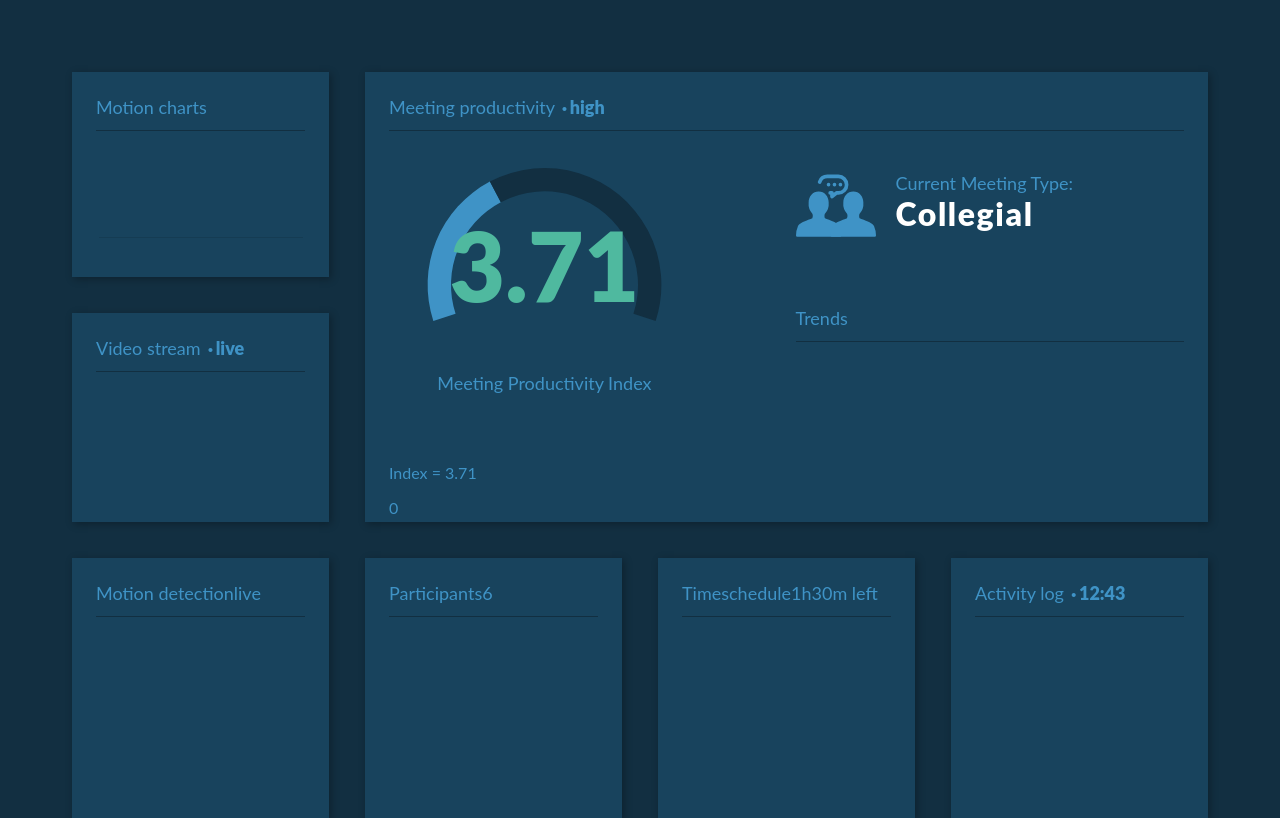
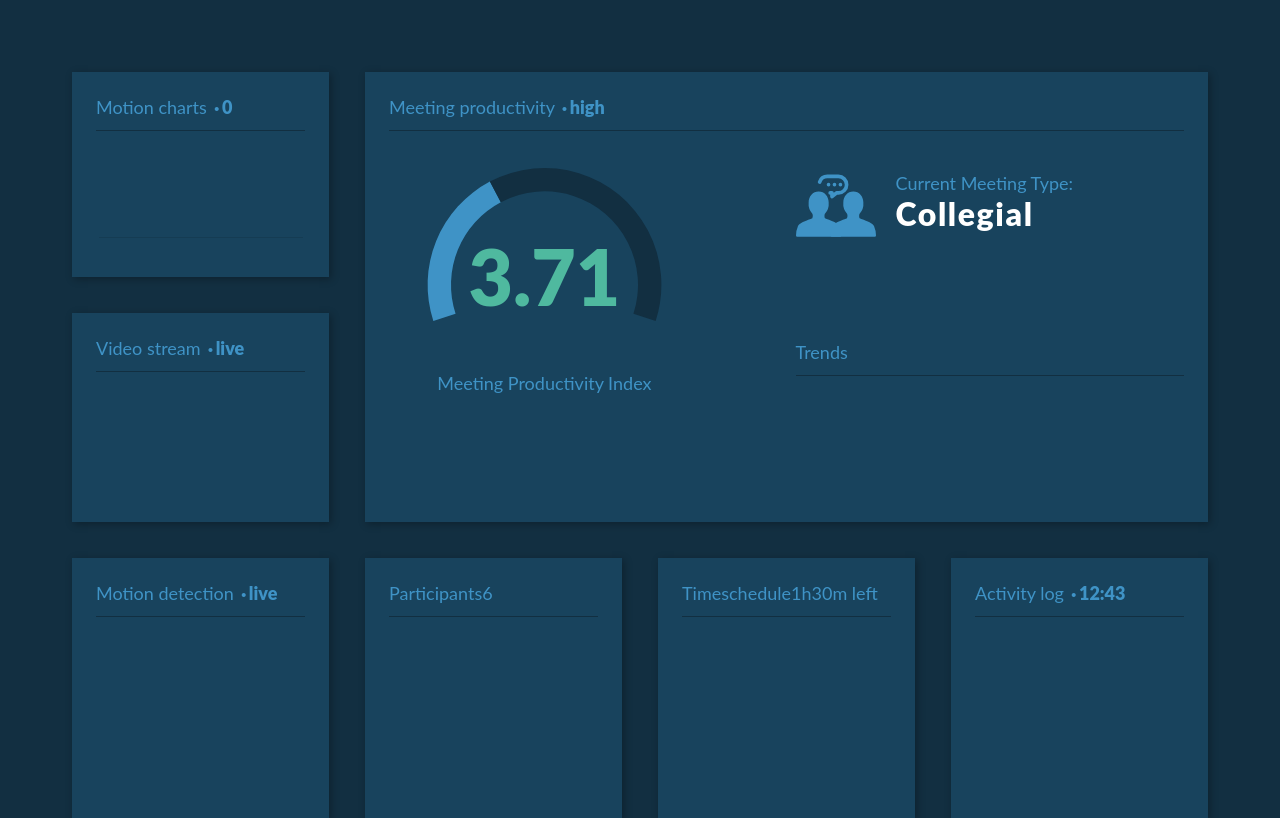
Before and after one commit to hackathon-winners/warema, a React (Create React App) app in the folder frontend/: page / in a window 1280 px wide. Built offline with nearby package versions, Linux system fonts and the light colour scheme; no server answers.

Commit message:
small chart edits

```diff
--- a/frontend/src/App.js
+++ b/frontend/src/App.js
@@ -30,7 +30,7 @@ export default function() {
       <div className={styles.container}>
 
         <div className={styles.motioncharts}>
-          <h2>Motion charts</h2>
+        <DashboardElementHeader title="Motion charts" info={score}/>
           <ActivityGraph score={score} />
         </div>
 
@@ -40,13 +40,12 @@ export default function() {
         </div>
 
         <div className={styles.motionstream}>
-          <h2>Motion detection<span className={styles.focus}>live</span></h2>
+          <DashboardElementHeader title="Motion detection" info="live"/>
           <MotionDetector setScore={setScore} video={video} />
         </div>
 
         <div className={styles.productivity}>
           <ProductivityStats index={3.71}/>
-          {score}
         </div>
 
         <div className={styles.participants}>
@@ -59,6 +58,7 @@ export default function() {
 
         <div className={styles.activitylog}>
         <DashboardElementHeader title="Activity log" info="12:43"/>
+
         </div>
 
       </div>
--- a/frontend/src/components/ProductivityStats/IndexGraph/IndexGraph.js
+++ b/frontend/src/components/ProductivityStats/IndexGraph/IndexGraph.js
@@ -1,7 +1,8 @@
 import React, { useEffect, useState } from "react";
 import styles from "./IndexGraph.module.scss";
-import { Doughnut } from "react-chartjs-2";
+import { Doughnut, defaults } from "react-chartjs-2";
 
+defaults.global.defaultFontColor='#3F93C6';
 export default function({index}) {
     var indexPercentage = index*10;
     const options = {
--- a/frontend/src/components/ProductivityStats/IndexGraph/IndexGraph.module.scss
+++ b/frontend/src/components/ProductivityStats/IndexGraph/IndexGraph.module.scss
@@ -3,7 +3,7 @@
     position:relative;
     margin-bottom: 50px;
     .label {
-        font-size: 96px;
+        font-size: 6vw;
         font-weight: 900;
         color: $green;
         position:absolute;
--- a/frontend/src/components/ProductivityStats/ProductivityStats.js
+++ b/frontend/src/components/ProductivityStats/ProductivityStats.js
@@ -10,8 +10,6 @@ import iconMeetingFormal from '../../assets/svg/icon-meeting-formal.svg';
 export default function({index}) {
   return (
     <div className={styles.ProductivityStats}>
-
-        <p>Index = {index}</p>
 
         <div className={styles.title}>
           <DashboardElementHeader title="Meeting productivity" info="high"/>
```
